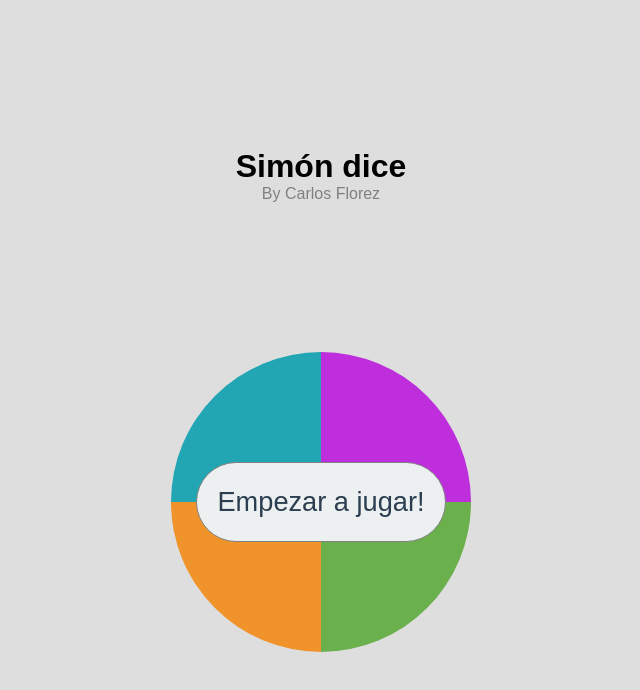
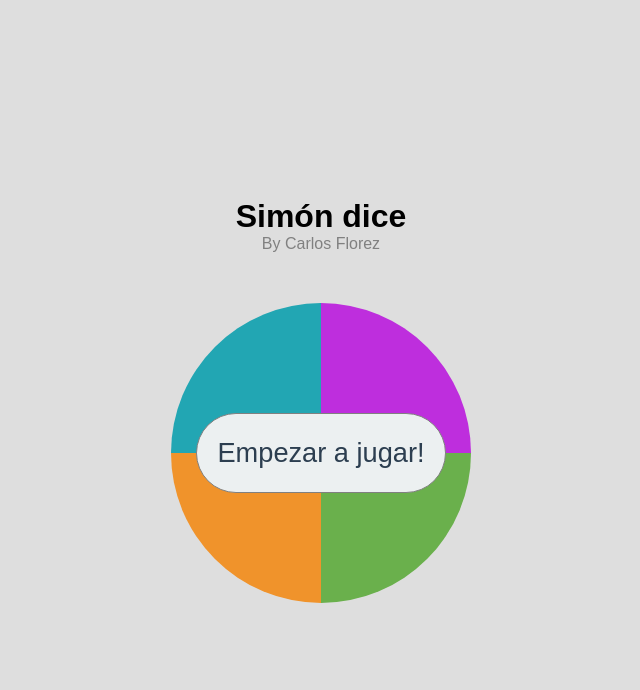
Before and after one commit to carlosandf/simon-dice, a plain HTML site: page index.html in a window 1280 px wide. Shown: the whole page, without its empty margins (319-959 px from the left). Drawn offline with nearby package versions, Linux system fonts and the light colour scheme.

Commit message:
hice unos pequeños ajustes

```diff
--- a/css/style.css
+++ b/css/style.css
@@ -10,7 +10,7 @@ body {
   display: flex;
   flex-direction: column;
   align-items: center;
-  justify-content: space-evenly;
+  justify-content: center;
   height: 100vh;
 }
 
@@ -18,6 +18,7 @@ header {
     display: flex;
     flex-direction: column;
     align-items: center;
+    margin-bottom: 50px;
 }
 header p {
     color: gray;
```
